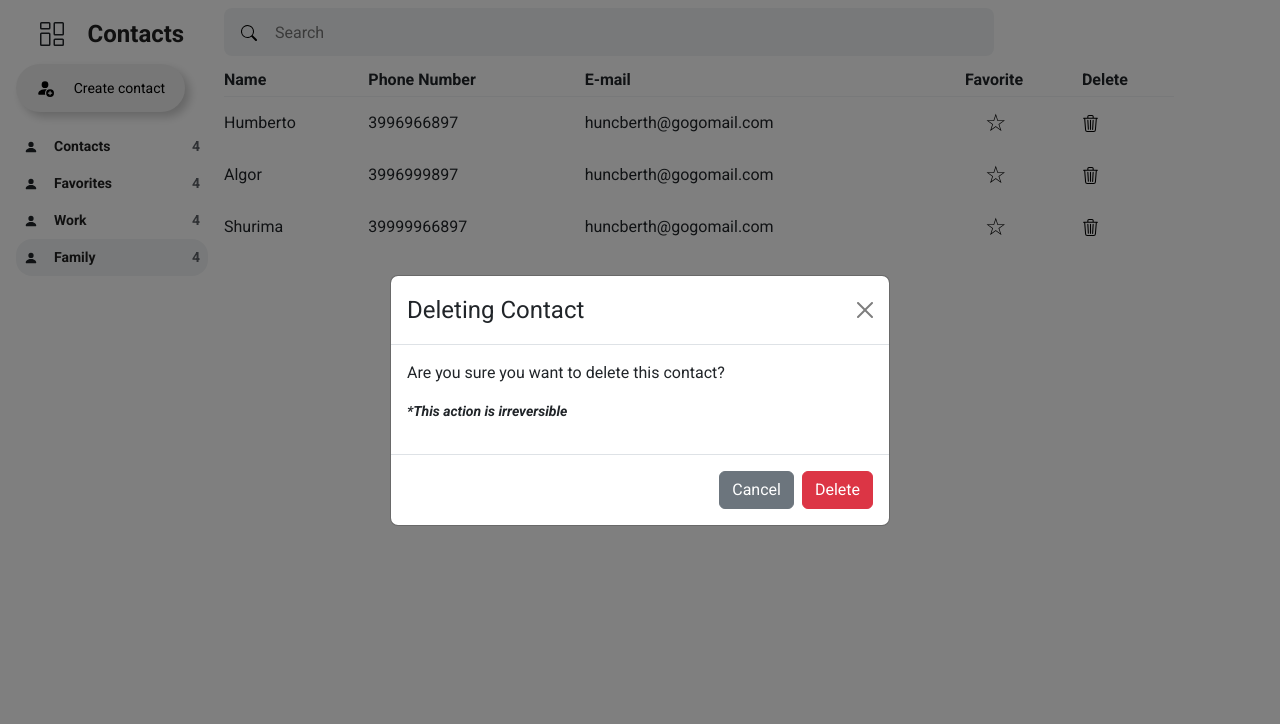
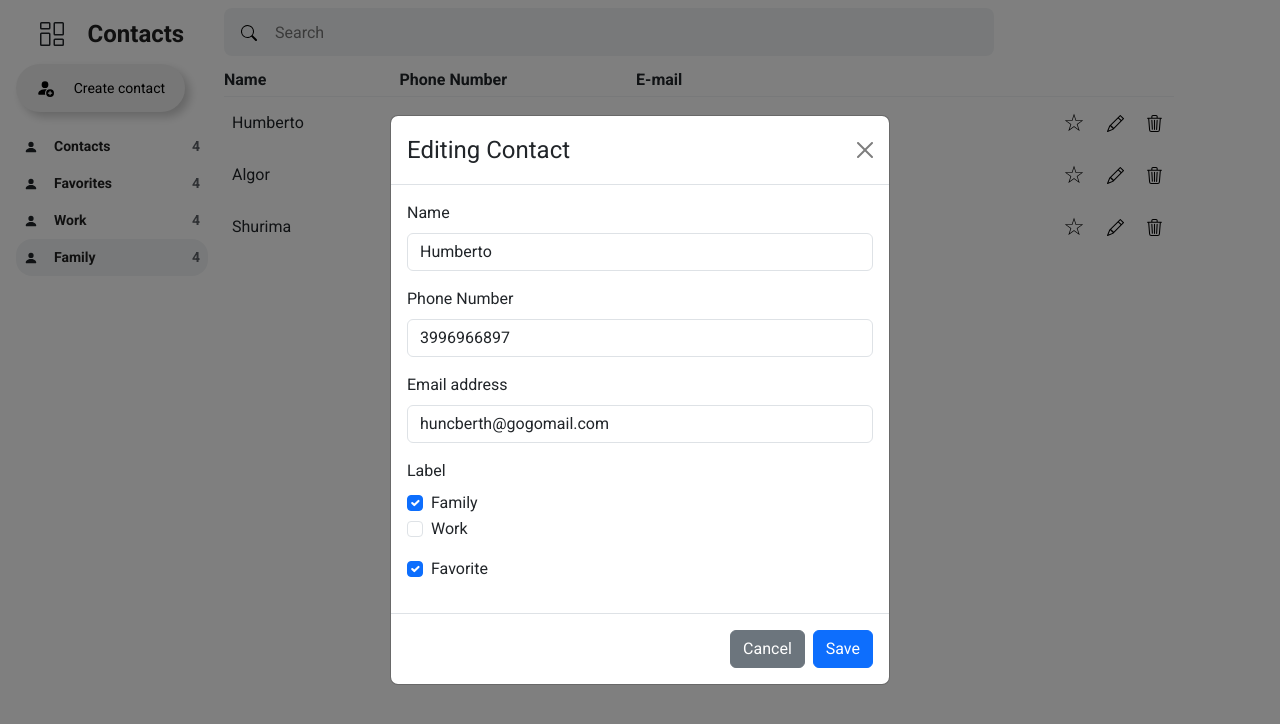
Before and after one commit to histereogenik/contact-list, a React (Create React App) app: page / in a window 1280 px wide. Both pictures are taken after a click on the button 1090 px from the left and 123 px from the top of the page. Shown: the top 724 px of the page. Built offline with nearby package versions, Linux system fonts and the light colour scheme.

Commit message:
adding the edit function and modal

```diff
--- /dev/null
+++ b/src/components/ModalEdit/index.tsx
@@ -0,0 +1,145 @@
+import { useState, useEffect } from 'react'
+import { useDispatch } from 'react-redux'
+
+import { Button, Modal, ModalProps, Form, InputGroup } from 'react-bootstrap'
+
+import { editContact } from '../../store/reducers/contact'
+import * as enums from '../../utils/enums/LabelEnum'
+import ContactClass from '../../models/ContactClass'
+
+type ModalEditProps = {
+  onHide: () => void
+  contactName: string
+  contactNumber: number
+  contactEmail: string
+  label: enums.LabelEnum
+  favorite: boolean
+  id: number
+}
+
+const ModalEdit: React.FC<ModalProps & ModalEditProps> = ({
+  onHide,
+  contactName,
+  contactEmail,
+  contactNumber,
+  label,
+  favorite,
+  id,
+  ...modalProps
+}) => {
+  const [newName, setNewName] = useState(contactName)
+  const [newNumber, setNewNumber] = useState(contactNumber.toString())
+  const [newEmail, setNewEmail] = useState(contactEmail)
+  const [newLabel, setNewLabel] = useState(label)
+  const [newFavorite, setNewFavorite] = useState(favorite)
+  const dispatch = useDispatch()
+
+  useEffect(() => {
+    if (!modalProps.show) {
+      setNewName(contactName)
+      setNewNumber(contactNumber.toString())
+      setNewEmail(contactEmail)
+      setNewLabel(label)
+      setNewFavorite(favorite)
+    }
+  }, [
+    modalProps.show,
+    contactName,
+    contactNumber,
+    contactEmail,
+    label,
+    favorite
+  ])
+
+  const handleSave = () => {
+    const editedContact = new ContactClass(
+      newName,
+      parseInt(newNumber),
+      newEmail,
+      newLabel,
+      newFavorite,
+      id
+    )
+    dispatch(editContact(editedContact))
+
+    onHide()
+  }
+
+  return (
+    <Modal
+      {...modalProps}
+      aria-labelledby="contained-modal-title-vcenter"
+      centered
+    >
+      <Modal.Header closeButton>
+        <Modal.Title id="contained-modal-title-vcenter">
+          Editing Contact
+        </Modal.Title>
+      </Modal.Header>
+      <Modal.Body>
+        <Form>
+          <Form.Group className="mb-3" controlId="contactName">
+            <Form.Label>Name</Form.Label>
+            <Form.Control
+              type="text"
+              placeholder="Enter name"
+              value={newName}
+              onChange={(e) => setNewName(e.target.value)}
+            />
+          </Form.Group>
+          <Form.Group className="mb-3" controlId="contactNumber">
+            <Form.Label>Phone Number</Form.Label>
+            <Form.Control
+              type="text"
+              placeholder="Enter phone number"
+              value={newNumber}
+              onChange={(e) => setNewNumber(e.target.value)}
+            />
+          </Form.Group>
+          <Form.Group className="mb-3" controlId="contactEmail">
+            <Form.Label>Email address</Form.Label>
+            <Form.Control
+              type="email"
+              placeholder="name@example.com"
+              value={newEmail}
+              onChange={(e) => setNewEmail(e.target.value)}
+            />
+          </Form.Group>
+          <Form.Group className="mb-3" controlId="label">
+            <Form.Label>Label</Form.Label>
+            <Form.Check
+              type="checkbox"
+              label="Family"
+              checked={newLabel === enums.LabelEnum.FAMILY}
+              onChange={() => setNewLabel(enums.LabelEnum.FAMILY)}
+            />
+            <Form.Check
+              type="checkbox"
+              label="Work"
+              checked={newLabel === enums.LabelEnum.WORK}
+              onChange={() => setNewLabel(enums.LabelEnum.WORK)}
+            />
+          </Form.Group>
+          <Form.Group className="mb-3" controlId="favorite">
+            <Form.Check
+              type="checkbox"
+              label="Favorite"
+              checked={newFavorite}
+              onChange={() => setNewFavorite(!newFavorite)}
+            />
+          </Form.Group>
+        </Form>
+      </Modal.Body>
+      <Modal.Footer>
+        <Button variant="secondary" onClick={onHide}>
+          Cancel
+        </Button>
+        <Button variant="primary" onClick={handleSave}>
+          Save
+        </Button>
+      </Modal.Footer>
+    </Modal>
+  )
+}
+
+export default ModalEdit
--- a/src/components/SavedContact/index.tsx
+++ b/src/components/SavedContact/index.tsx
@@ -5,6 +5,7 @@ import * as S from './styles'
 import ModalDelete from '../ModalDelete'
 
 import * as enums from '../../utils/enums/LabelEnum'
+import ModalEdit from '../ModalEdit'
 
 type Props = {
   onDelete: () => void
@@ -13,55 +14,84 @@ type Props = {
   contactEmail: string
   label: enums.LabelEnum
   favorite: boolean
+  id: number
 }
 
 const SavedContact = ({
   onDelete,
   contactName,
   contactEmail,
-  contactNumber
+  contactNumber,
+  label,
+  favorite,
+  id
 }: Props) => {
   const [isFavorite, setIsFavorite] = useState(false)
-  const [modalShow, setModalShow] = useState(false)
+  const [modalDeleteShow, setModalDeleteShow] = useState(false)
+  const [modalEditShow, setModalEditShow] = useState(false)
 
   const toggleFavorite = () => {
     setIsFavorite(!isFavorite)
   }
 
-  const handleOpenModal = () => {
-    setModalShow(true)
+  const handleOpenModalDelete = () => {
+    setModalDeleteShow(true)
   }
 
-  const handleCloseModal = () => {
-    setModalShow(false)
+  const handleCloseModalDelete = () => {
+    setModalDeleteShow(false)
+  }
+
+  const handleOpenModalEdit = () => {
+    setModalEditShow(true)
+  }
+
+  const handleCloseModalEdit = () => {
+    setModalEditShow(false)
   }
 
   return (
     <>
-      <tr>
-        <td>{contactName}</td>
+      <S.ContactContainer>
+        <td className="name-padding">{contactName}</td>
         <td>{contactNumber}</td>
         <td>{contactEmail}</td>
         <td>
+          <S.ManagerContainer>
             <S.FavoriteButton
               className={isFavorite ? 'star-filled' : ''}
               onClick={toggleFavorite}
             >
               {isFavorite ? '★' : '☆'}
             </S.FavoriteButton>
-        </td>
-        <td>
-          <S.ButtonDelete type="button" onClick={handleOpenModal}>
+
+            <S.ManagerButton type="button" onClick={handleOpenModalEdit}>
+              <Icon.Pencil />
+            </S.ManagerButton>
+
+            <ModalEdit
+              show={modalEditShow}
+              onHide={handleCloseModalEdit}
+              contactName={contactName}
+              contactEmail={contactEmail}
+              contactNumber={contactNumber}
+              label={label}
+              favorite={favorite}
+              id={id}
+            />
+
+            <S.ManagerButton type="button" onClick={handleOpenModalDelete}>
               <Icon.Trash3 />
-          </S.ButtonDelete>
+            </S.ManagerButton>
 
             <ModalDelete
-            show={modalShow}
-            onHide={handleCloseModal}
+              show={modalDeleteShow}
+              onHide={handleCloseModalDelete}
               onDelete={onDelete}
             />
+          </S.ManagerContainer>
         </td>
-      </tr>
+      </S.ContactContainer>
     </>
   )
 }
--- a/src/components/SavedContact/styles.ts
+++ b/src/components/SavedContact/styles.ts
@@ -1,16 +1,40 @@
 import styled from 'styled-components'
+import variables from '../../styles/variables'
 
-export const FavoriteButton = styled.button`
-  background: transparent;
-  border: none;
-  cursor: pointer;
-  font-size: 24px;
-  margin-left: 20px;
-  user-select: none;
+export const ContactContainer = styled.tr`
+  &:hover {
+    background: ${variables.lightGray};
+  }
+
+  td {
+    padding: 8px 0;
+
+    input {
+      margin-left: 8px;
+    }
+  }
+
+  .name-padding {
+    padding-left: 8px;
+  }
+
+  .star-filled {
+    color: gold;
+  }
 `
-export const ButtonDelete = styled.button`
+
+export const ManagerContainer = styled.div`
+  display: flex;
+  align-items: center;
+  justify-content: space-around;
+`
+export const ManagerButton = styled.button`
   background: transparent;
   border: none;
   cursor: pointer;
   font-size: 17px;
+  user-select: none;
 `
+export const FavoriteButton = styled(ManagerButton)`
+  font-size: 24px;
+`
--- a/src/containers/ContactList/index.tsx
+++ b/src/containers/ContactList/index.tsx
@@ -30,8 +30,7 @@ const ContactList = () => {
             <th>Name</th>
             <th>Phone Number</th>
             <th>E-mail</th>
-            <th>Favorite</th>
-            <th>Delete</th>
+            <th></th>
           </tr>
         </thead>
         <tbody>
@@ -43,6 +42,7 @@ const ContactList = () => {
               contactEmail={contact.contactEmail}
               label={contact.label}
               favorite={contact.favorite}
+              id={contact.id}
               onDelete={() => handleDeleteContact(contact.id)}
             />
           ))}
--- a/src/containers/ContactList/styles.ts
+++ b/src/containers/ContactList/styles.ts
@@ -49,16 +49,4 @@ export const Table = styled.table`
     padding: 4px 0;
     border-bottom: 1px solid ${variables.lightGray};
   }
-
-  td {
-    padding: 8px 0;
-
-    input {
-      margin-left: 8px;
-    }
-  }
-
-  .star-filled {
-    color: gold;
-  }
 `
--- a/src/store/reducers/contact.ts
+++ b/src/store/reducers/contact.ts
@@ -45,10 +45,19 @@ const contactsSlice = createSlice({
       state.items = state.items.filter(
         (contact) => contact.id !== action.payload
       )
+    },
+    editContact: (state, action: PayloadAction<ContactClass>) => {
+      const contactIndex = state.items.findIndex(
+        (c) => c.id === action.payload.id
+      )
+
+      if (contactIndex >= 0) {
+        state.items[contactIndex] = action.payload
+      }
     }
   }
 })
 
-export const { deleteContact } = contactsSlice.actions
+export const { deleteContact, editContact } = contactsSlice.actions
 
 export default contactsSlice.reducer
```
Lines whose indentation alone changed are shown as unchanged.
